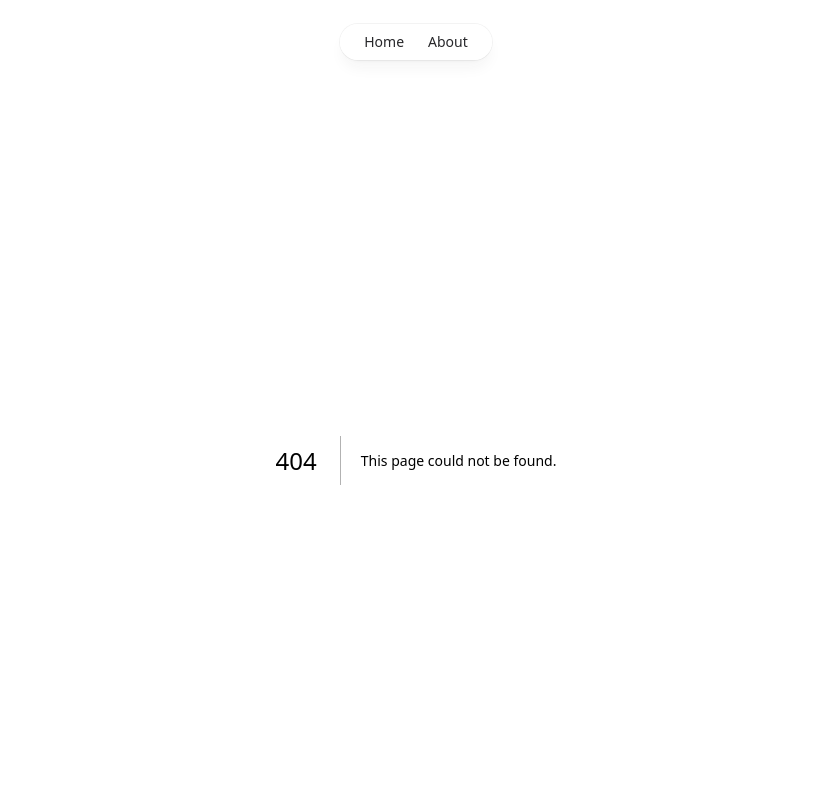
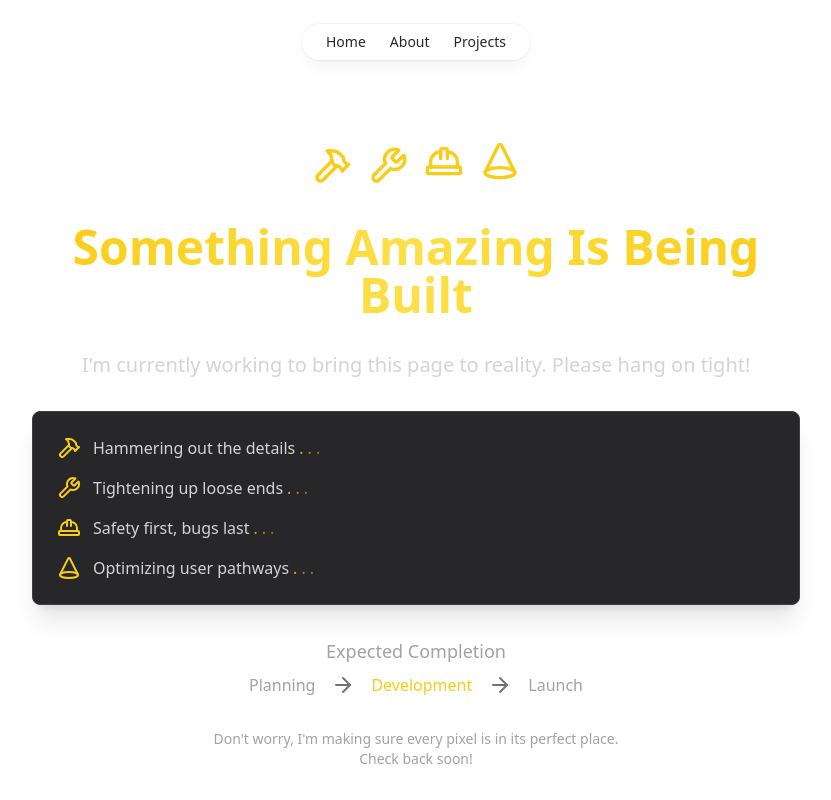
Before and after one commit to PabloGracia/with-pablo, a Next.js app: page /projects/with-pablo in a window 1280 px wide. Before the commit this address had no page. Shown: the top 800 px of the page, without its empty margins (224-1055 px from the left). Built offline with nearby package versions, Linux system fonts and the light colour scheme.

Commit message:
Add project page

```diff
--- /dev/null
+++ b/app/projects/page.tsx
@@ -0,0 +1,85 @@
+import React from "react";
+import Image, { type ImageProps } from "next/image";
+import Link from "next/link";
+
+import logoRocket from "@/images/logos/Rocket Holding Hand.svg";
+import { SimpleLayout } from "@/components/SimpleLayout";
+
+type ProjectProps = {
+  logo: ImageProps["src"];
+  href: string;
+  title: string;
+  description: string;
+};
+
+const PROJECTS: ProjectProps[] = [
+  {
+    title: "WithPablo",
+    description: "This personal page you're visiting",
+    href: "/projects/with-pablo",
+    logo: logoRocket,
+  },
+];
+
+function ArrowIcon(props: React.ComponentPropsWithoutRef<"svg">) {
+  return (
+    <svg
+      xmlns="http://www.w3.org/2000/svg"
+      viewBox="0 0 24 24"
+      fill="none"
+      strokeWidth="2"
+      strokeLinecap="round"
+      strokeLinejoin="round"
+      {...props}
+    >
+      <path stroke="currentColor" d="M5 12h14" />
+      <path stroke="currentColor" d="m12 5 7 7-7 7" />
+    </svg>
+  );
+}
+
+function Project({ href, logo, description, title }: ProjectProps) {
+  return (
+    <Link
+      href={href}
+      className="group flex flex-col flex-1 w-auto gap-y-6 rounded-2xl transition hover:bg-zinc-100 dark:hover:bg-zinc-800 p-6"
+    >
+      <Image src={logo} className="h-7 w-7" alt={`${title} logo`} />
+      <div className="flex flex-col gap-y-2">
+        <h3 className="text-zinc-800 dark:text-zinc-100 text-md font-semibold">
+          {title}
+        </h3>
+        <p className="text-zinc-400 dark:text-zinc-500 text-sm">
+          {description}
+        </p>
+      </div>
+      <p className="flex gap-2 text-zinc-400 dark:text-zinc-200 text-sm font-medium transition group-hover:text-teal-500 dark:group-hover:text-teal-400">
+        <ArrowIcon className="h-6 w-6" />
+        <span>See more details</span>
+      </p>
+    </Link>
+  );
+}
+
+function ProjectsGrid({ projects }: { projects: ProjectProps[] }) {
+  return (
+    <ul className="mt-12 grid grid-cols-1 md:grid-cols-2 lg:grid-cols-3 gap-4">
+      {projects.map((props, index) => (
+        <li key={index}>
+          <Project {...props} />
+        </li>
+      ))}
+    </ul>
+  );
+}
+
+export default async function Page() {
+  return (
+    <SimpleLayout
+      header="Things I've put a little bit of my soul trying to create something great."
+      description="This section is reserved to projects I've worked on outside of my corporate expertise. Be it apps I've developed myself to solve specific problems, volunteering projects, or hobby creations, you can find out more about each of them in here."
+    >
+      <ProjectsGrid projects={PROJECTS} />
+    </SimpleLayout>
+  );
+}
--- /dev/null
+++ b/app/projects/with-pablo/page.tsx
@@ -0,0 +1,10 @@
+import { Container } from "@/components/Container";
+import { UnderConstruction } from "@/components/UnderConstruction";
+
+export default function Page() {
+  return (
+    <Container>
+      <UnderConstruction />
+    </Container>
+  );
+}
--- /dev/null
+++ b/components/SimpleLayout.tsx
@@ -0,0 +1,29 @@
+import { Container } from "./Container";
+
+type SimpleLayoutProps = {
+  header: string;
+  description: string;
+  children: React.ReactNode;
+};
+
+export function SimpleLayout({
+  children,
+  description,
+  header,
+}: SimpleLayoutProps) {
+  return (
+    <Container className="mt-16 sm:mt-32">
+      <article>
+        <header className="max-w-2xl">
+          <h1 className="text-4xl font-bold tracking-tight text-zinc-800 sm:text-5xl dark:text-zinc-100">
+            {header}
+          </h1>
+          <p className="mt-6 text-base text-zinc-600 dark:text-zinc-400">
+            {description}
+          </p>
+        </header>
+        {children && <div className="mt-16 sm:mt-20">{children}</div>}
+      </article>
+    </Container>
+  );
+}
--- /dev/null
+++ b/components/UnderConstruction.tsx
@@ -0,0 +1,93 @@
+import { Hammer, Wrench, HardHat, Cone, ArrowRight } from "lucide-react";
+
+export function UnderConstruction() {
+  const tools = [
+    { icon: Hammer, text: "Hammering out the details" },
+    { icon: Wrench, text: "Tightening up loose ends" },
+    { icon: HardHat, text: "Safety first, bugs last" },
+    { icon: Cone, text: "Optimizing user pathways" },
+  ];
+
+  return (
+    <div className="min-h-screen text-white flex flex-col items-center justify-center p-4">
+      {/* Main Content Container */}
+      <div className="max-w-3xl mx-auto text-center space-y-8">
+        {/* Animated Construction Icons */}
+        <div className="flex justify-center gap-4 mb-8">
+          {tools.map(({ icon: Icon }, index) => (
+            <div
+              key={index}
+              className="animate-bounce"
+              style={{ animationDelay: `${index * 200}ms` }}
+            >
+              <Icon size={40} className="text-yellow-400" />
+            </div>
+          ))}
+        </div>
+
+        {/* Main Heading */}
+        <h1 className="text-5xl font-bold mb-4 bg-gradient-to-r from-yellow-400 via-yellow-300 to-yellow-400 text-transparent bg-clip-text">
+          Something Amazing Is Being Built
+        </h1>
+
+        {/* Subheading */}
+        <p className="text-xl text-zinc-300 mb-8">
+          I&apos;m currently working to bring this page to reality. Please hang
+          on tight!
+        </p>
+
+        {/* Progress Section */}
+        <div className="bg-zinc-800 p-6 rounded-lg shadow-xl border border-zinc-700">
+          <div className="space-y-4">
+            {tools.map(({ icon: Icon, text }, index) => (
+              <div
+                key={index}
+                className="flex items-center space-x-3 text-left"
+              >
+                <Icon className="text-yellow-400" />
+                <span className="text-zinc-300 flex items-center gap-1">
+                  {text}
+                  <span className="inline-flex gap-1 text-yellow-400">
+                    <span className="animate-pulse">.</span>
+                    <span
+                      className="animate-pulse"
+                      style={{ animationDelay: "0.3s" }}
+                    >
+                      .
+                    </span>
+                    <span
+                      className="animate-pulse"
+                      style={{ animationDelay: "0.6s" }}
+                    >
+                      .
+                    </span>
+                  </span>
+                </span>
+              </div>
+            ))}
+          </div>
+        </div>
+
+        {/* Timeline */}
+        <div className="mt-12">
+          <p className="text-lg text-zinc-400">Expected Completion</p>
+          <div className="flex items-center justify-center gap-4 mt-2">
+            <span className="text-zinc-400">Planning</span>
+            <ArrowRight className="text-zinc-500" />
+            <span className="text-yellow-400">Development</span>
+            <ArrowRight className="text-zinc-500" />
+            <span className="text-zinc-400">Launch</span>
+          </div>
+        </div>
+
+        {/* Footer Text */}
+        <p className="text-sm text-zinc-400 mt-8">
+          Don&apos;t worry, I&apos;m making sure every pixel is in its perfect
+          place.
+          <br />
+          Check back soon!
+        </p>
+      </div>
+    </div>
+  );
+}
--- a/constants/page-links.ts
+++ b/constants/page-links.ts
@@ -11,4 +11,9 @@ export const PAGE_LINKS: PageLink[] = [
     label: "Home",
     order: 1,
   },
+  {
+    href: "/projects",
+    label: "Projects",
+    order: 3,
+  },
 ];
```
Also changed, not shown: images/logos/Rocket Holding Hand.svg (added).
